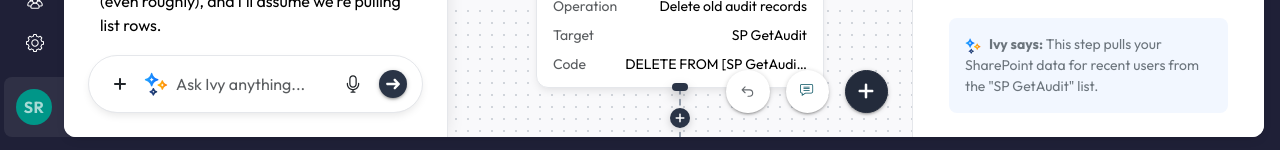
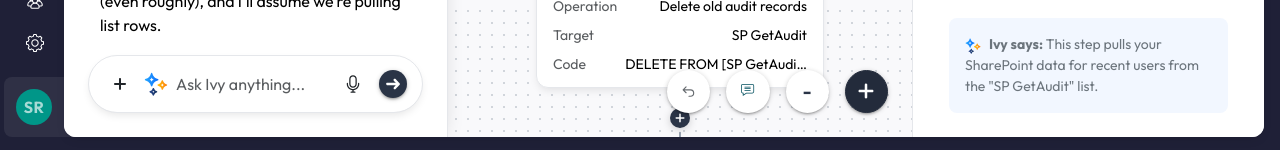
Before and after one commit to sdthornton/ivy-by-genuity, a Vue app: page /assistants in a window 1280 px wide. Shown: the part 647-797 px from the top of the page. Built offline with nearby package versions, Linux system fonts and the light colour scheme.

Commit message:
Still beore drag and move step order.

```diff
--- a/src/components/assistants/AssistantBuilder.vue
+++ b/src/components/assistants/AssistantBuilder.vue
@@ -23,6 +23,7 @@
 
 const canvas = ref(null);
 const connectionLines = ref([]);
+const terminalAddControls = ref([]);
 const canvasSize = reactive({ width: 0, height: 0 });
 const showEditorComments = ref(true);
 const panOffset = reactive({ x: 0, y: 0 });
@@ -46,6 +47,10 @@
 const sceneScaleStyle = computed(() => ({
   transform: `scale(${zoomLevel.value})`,
 }));
+
+const areAllDetailsCollapsed = computed(() => (
+  nodes.length > 0 && nodes.every((node) => node.detailsCollapsed)
+));
 
 function findNodeById(id) {
   return nodes.find(n => String(n.id) === String(id));
@@ -211,6 +216,29 @@
   });
 
   connectionLines.value = lines;
+
+  const terminalNodes = nodes.filter((node) => !(node.connections || []).length);
+  terminalAddControls.value = terminalNodes
+    .map((node) => {
+      const anchor = anchors.get(String(node.id));
+      if (!anchor) {
+        return null;
+      }
+
+      const top = anchor.bottomY + 28;
+
+      return {
+        key: `terminal-add-${node.id}`,
+        lineKey: `terminal-add-line-${node.id}`,
+        x: anchor.x,
+        top,
+        x1: anchor.x,
+        y1: anchor.bottomY,
+        x2: anchor.x,
+        y2: top,
+      };
+    })
+    .filter(Boolean);
 }
 
 let lineRaf = 0;
@@ -291,6 +319,14 @@
   const node = findNodeById(nodeId);
   if (!node) return;
   node.detailsCollapsed = !node.detailsCollapsed;
+  nextTick(() => scheduleConnectionLineUpdate());
+}
+
+function toggleAllNodeDetails() {
+  const shouldCollapse = !areAllDetailsCollapsed.value;
+  nodes.forEach((node) => {
+    node.detailsCollapsed = shouldCollapse;
+  });
   nextTick(() => scheduleConnectionLineUpdate());
 }
 
@@ -400,6 +436,15 @@
             :y1="line.y1"
             :x2="line.x2"
             :y2="line.y2"
+          />
+          <line
+            v-for="terminalAdd in terminalAddControls"
+            :key="terminalAdd.lineKey"
+            class="assistant-step-connection-line"
+            :x1="terminalAdd.x1"
+            :y1="terminalAdd.y1"
+            :x2="terminalAdd.x2"
+            :y2="terminalAdd.y2"
           />
         </svg>
 	        <StepOptionsDropdown
@@ -528,11 +573,25 @@
         </TransitionGroup>
 
         <StepOptionsDropdown
+          v-for="terminalAdd in terminalAddControls"
+          :key="terminalAdd.key"
+          class="assistant-step-terminal-add"
+          :style="{ left: `${terminalAdd.x}px`, top: `${terminalAdd.top}px` }"
+        >
+          <template #trigger>
+            <div class="assistant-step-add-card border rounded-sm fw-medium bg-white py-2.5 px-3 reduced text-center">
+              <span class="me-1">&plus;</span>
+              Add Step
+            </div>
+          </template>
+        </StepOptionsDropdown>
+
+        <StepOptionsDropdown
           v-if="!nodes.length"
           class="assistant-step assistant-step--add"
         >
           <template #trigger>
-            <div class="border rounded-sm fw-medium bg-white py-2.5 px-3 reduced text-center">
+            <div class="assistant-step-add-card border rounded-sm fw-medium bg-white py-2.5 px-3 reduced text-center">
               <span class="me-1">&plus;</span>
               Add Step
             </div>
@@ -622,6 +681,18 @@
 	          <img src="../../assets/comment.svg" width="14" height="14" class="d-block">
 	        </button>
         <div class="builder-zoom-tooltip true-small" role="tooltip">Toggle comments</div>
+      </div>
+      <div class="builder-zoom-tooltip-wrap assistant-step-floating-tooltip-wrap">
+        <button
+          type="button"
+          class="assistant-step-floating-mini-btn assistant-step-control d-flex align-items-center justify-content-center"
+          :class="{ 'assistant-step-floating-mini-btn--inactive': areAllDetailsCollapsed }"
+          aria-label="Toggle details"
+          @click.stop="toggleAllNodeDetails"
+        >
+          <span class="assistant-step-floating-mini-btn__glyph" aria-hidden="true">-</span>
+        </button>
+        <div class="builder-zoom-tooltip true-small" role="tooltip">Toggle details</div>
       </div>
       <StepOptionsDropdown class="assistant-step-floating-add" placement="top-end">
         <template #trigger="{ open }">
@@ -717,6 +788,23 @@
 
 .assistant-step-inline-add-btn:hover {
   background-color: #3e4756;
+}
+
+.assistant-step-terminal-add {
+  position: absolute;
+  transform: translateX(-50%);
+  z-index: 3;
+}
+
+.assistant-step-terminal-add:focus-within,
+.assistant-step-terminal-add:has(.step-options-dropdown--open) {
+  z-index: 40;
+}
+
+.assistant-step-add-card {
+  box-shadow: 0 4px 8px -2px rgba(0,0,0,0.1);
+  cursor: pointer;
+  white-space: nowrap;
 }
 
 @keyframes assistant-step-connection-flow {
@@ -966,6 +1054,17 @@
   opacity: 0.35;
 }
 
+.assistant-step-floating-mini-btn--inactive .assistant-step-floating-mini-btn__glyph {
+  opacity: 0.35;
+}
+
+.assistant-step-floating-mini-btn__glyph {
+  color: var(--bs-dark);
+  font-size: 1.25rem;
+  font-weight: 600;
+  line-height: 1;
+}
+
 .add-builder-node {
   box-shadow: 0 2px 2px 0 rgba(0,0,0,0.14), 0 3px 1px -2px rgba(0,0,0,0.12), 0 1px 5px 0 rgba(0,0,0,0.20);
   height: 2.7rem;
```
